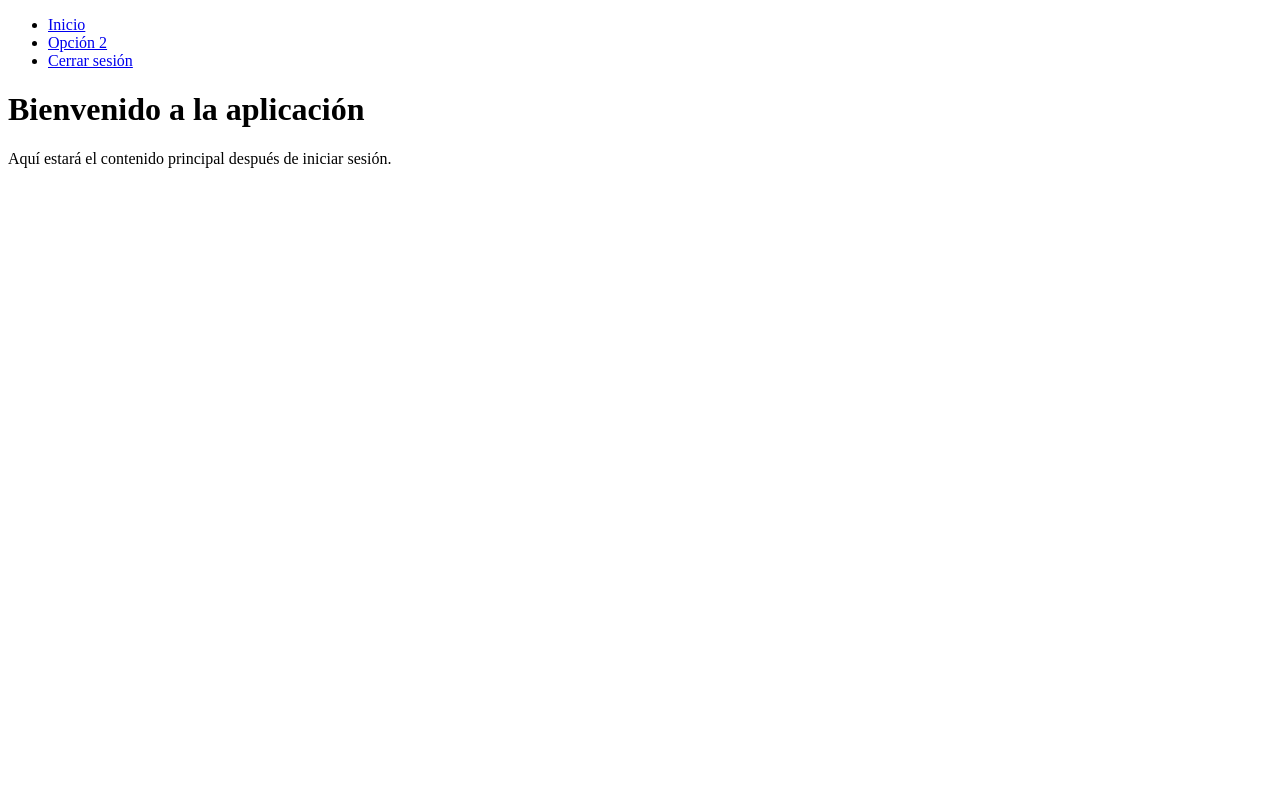
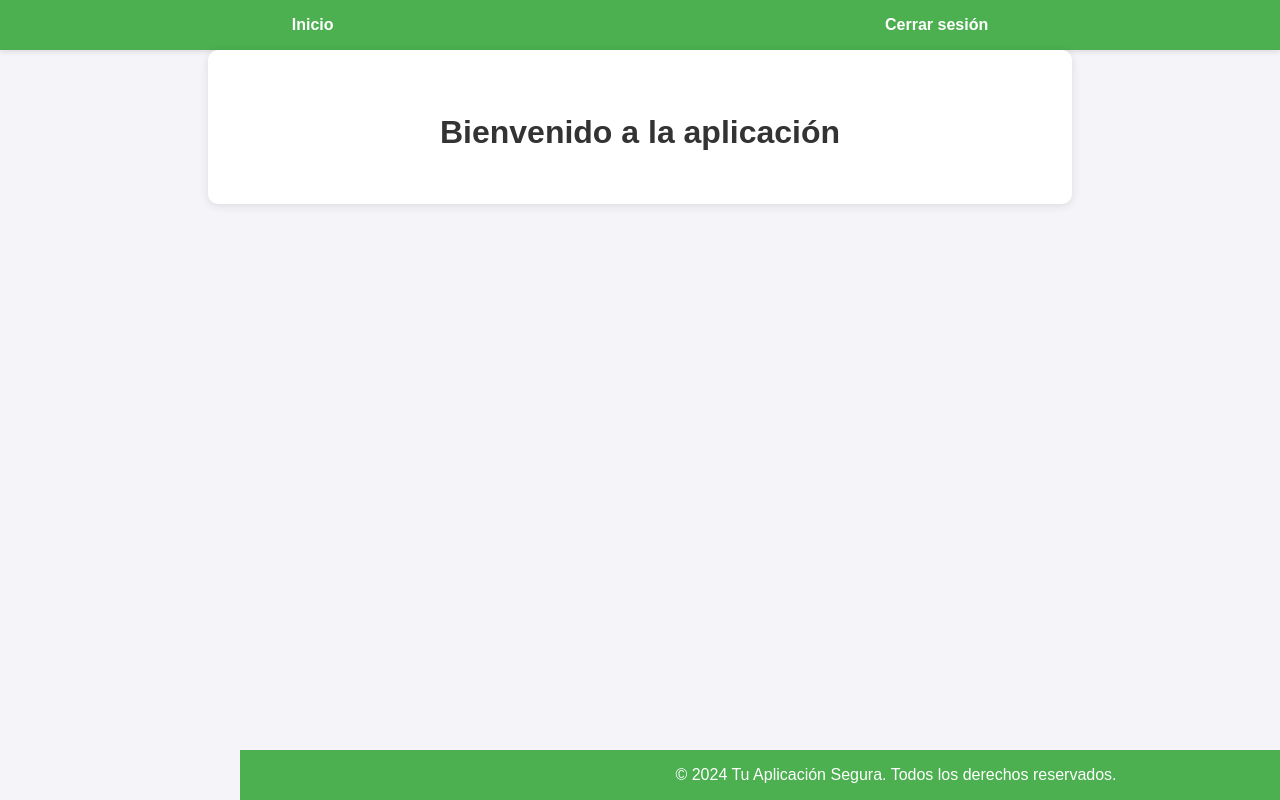
Before and after one commit to DonFernando25/SecureApp, a Django app: template users/templates/home.html in a window 1280 px wide. Run offline with Django 5.2, Linux system fonts and the light colour scheme; the template is opened without the code that fills it, so the values that code supplies are empty.

Commit message:
Update home.html

```diff
--- a/users/templates/home.html
+++ b/users/templates/home.html
@@ -4,16 +4,80 @@
     <meta charset="UTF-8">
     <meta name="viewport" content="width=device-width, initial-scale=1.0">
     <title>Inicio</title>
+    <style>
+        body {
+            font-family: Arial, sans-serif;
+            margin: 0;
+            padding: 0;
+            background-color: #f4f4f9;
+            color: #333;
+        }
+        nav {
+            background-color: #4CAF50;
+            padding: 1rem;
+            box-shadow: 0 2px 5px rgba(0, 0, 0, 0.1);
+        }
+        nav ul {
+            list-style: none;
+            margin: 0;
+            padding: 0;
+            display: flex;
+            justify-content: space-around;
+        }
+        nav ul li {
+            display: inline;
+        }
+        nav ul li a {
+            color: white;
+            text-decoration: none;
+            font-weight: bold;
+            padding: 0.5rem 1rem;
+            transition: background-color 0.3s ease;
+        }
+        nav ul li a:hover {
+            background-color: #45a049;
+            border-radius: 5px;
+        }
+        h1 {
+            text-align: center;
+            margin-top: 2rem;
+        }
+        p {
+            text-align: center;
+            font-size: 1.2rem;
+            margin: 1rem 2rem;
+        }
+        .container {
+            max-width: 800px;
+            margin: 0 auto;
+            padding: 2rem;
+            background-color: white;
+            box-shadow: 0 2px 10px rgba(0, 0, 0, 0.1);
+            border-radius: 10px;
+        }
+        footer {
+            text-align: center;
+            margin-top: 2rem;
+            padding: 1rem;
+            background-color: #4CAF50;
+            color: white;
+            position: fixed;
+            bottom: 0;
+            width: 100%;
+        }
+    </style>
 </head>
 <body>
     <nav>
         <ul>
             <li><a href="#">Inicio</a></li>
-            <li><a href="#" onclick="alert('Otra funcionalidad');">Opción 2</a></li>
             <li><a href="{% url 'logout' %}">Cerrar sesión</a></li>
         </ul>
     </nav>
-    <h1>Bienvenido a la aplicación</h1>
-    <p>Aquí estará el contenido principal después de iniciar sesión.</p>
+    <div class="container">
+        <h1>Bienvenido a la aplicación</h1>
+    <footer>
+        &copy; 2024 Tu Aplicación Segura. Todos los derechos reservados.
+    </footer>
 </body>
 </html>
```
